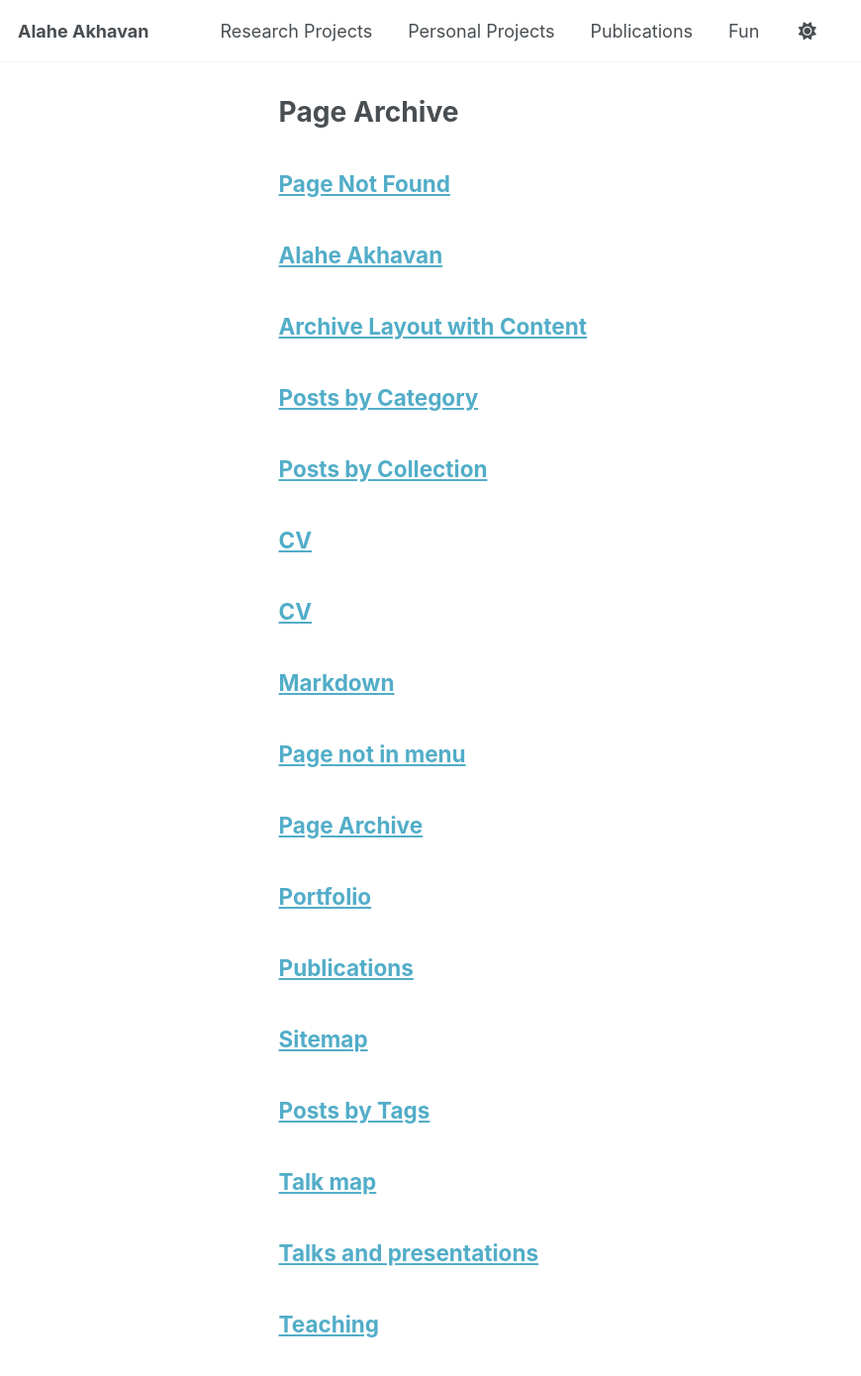
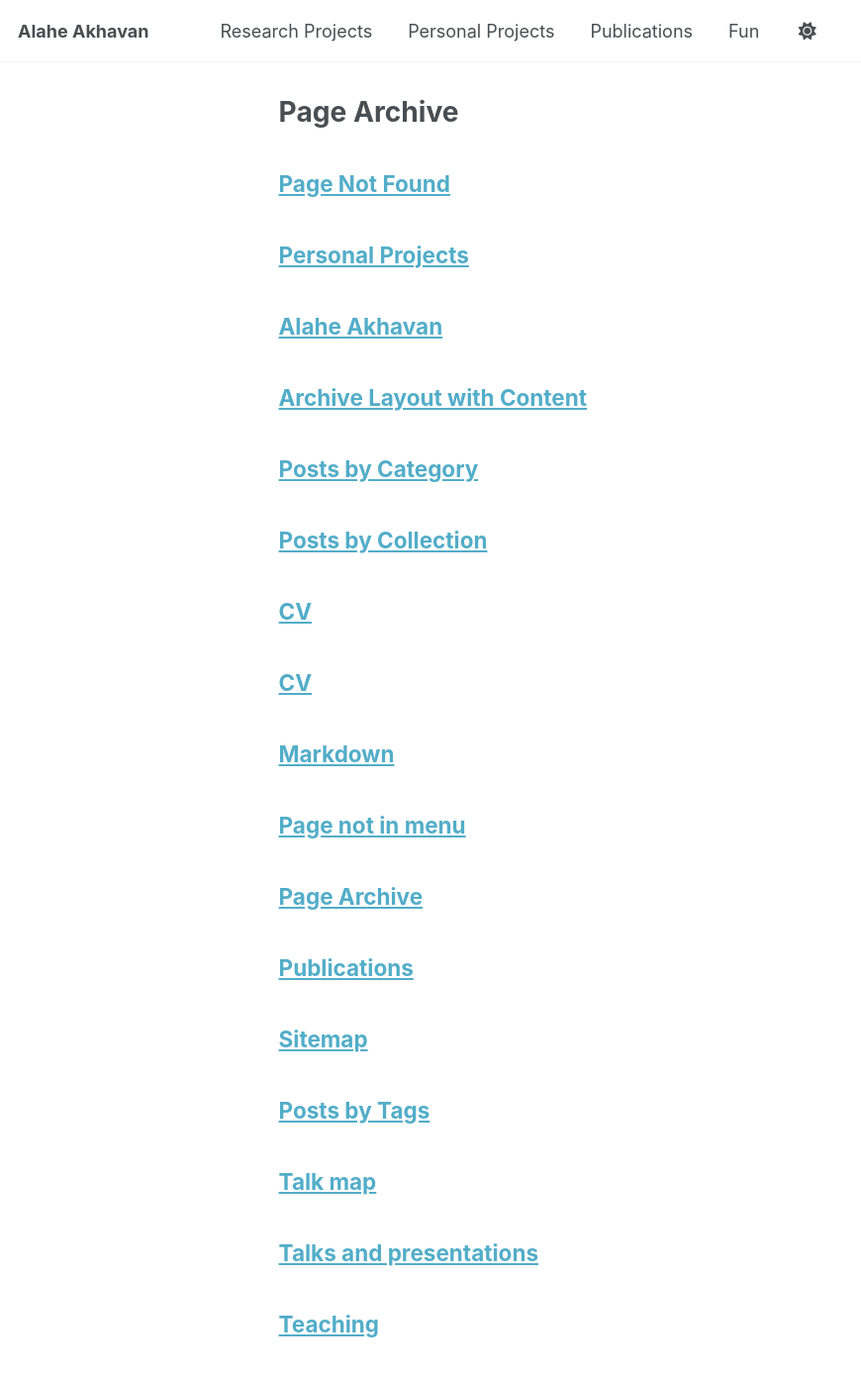
Before and after one commit to Akhavana/akhavana.github.io, a Jekyll site: the page built from _pages/page-archive.html, in a window 1280 px wide and 1400 px high. Shown: the top 1390 px of the window at 99% size, without its empty margins (0-870 px from the left). Built offline with Jekyll 4.4.1, drawn with Linux system fonts in a browser that asks for light colours; a script that is not in the unit is left out.

Commit message:
Update and rename portfolio.html to Personal Project.html

```diff
--- a/_pages/portfolio.html
+++ b/_pages/Personal Project.html
@@ -1,13 +1,13 @@
 ---
 layout: archive
-title: "Portfolio"
-permalink: /portfolio/
+title: "Personal Projects"
+permalink: /Personal Projects/
 author_profile: true
 ---
 
 {% include base_path %}
 
 
-{% for post in site.portfolio %}
+{% for post in site.Personal Projects %}
   {% include archive-single.html %}
 {% endfor %}
```
